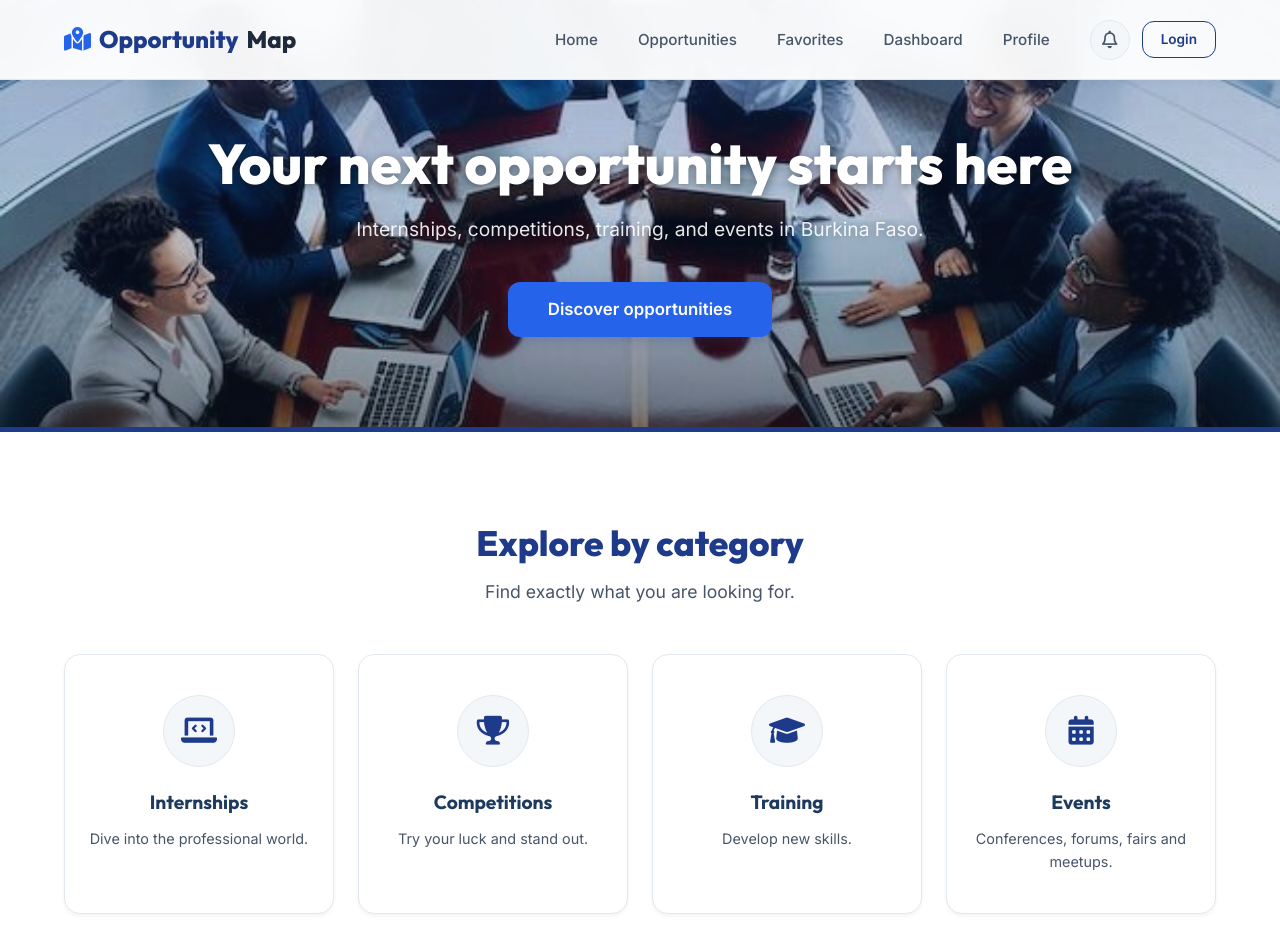
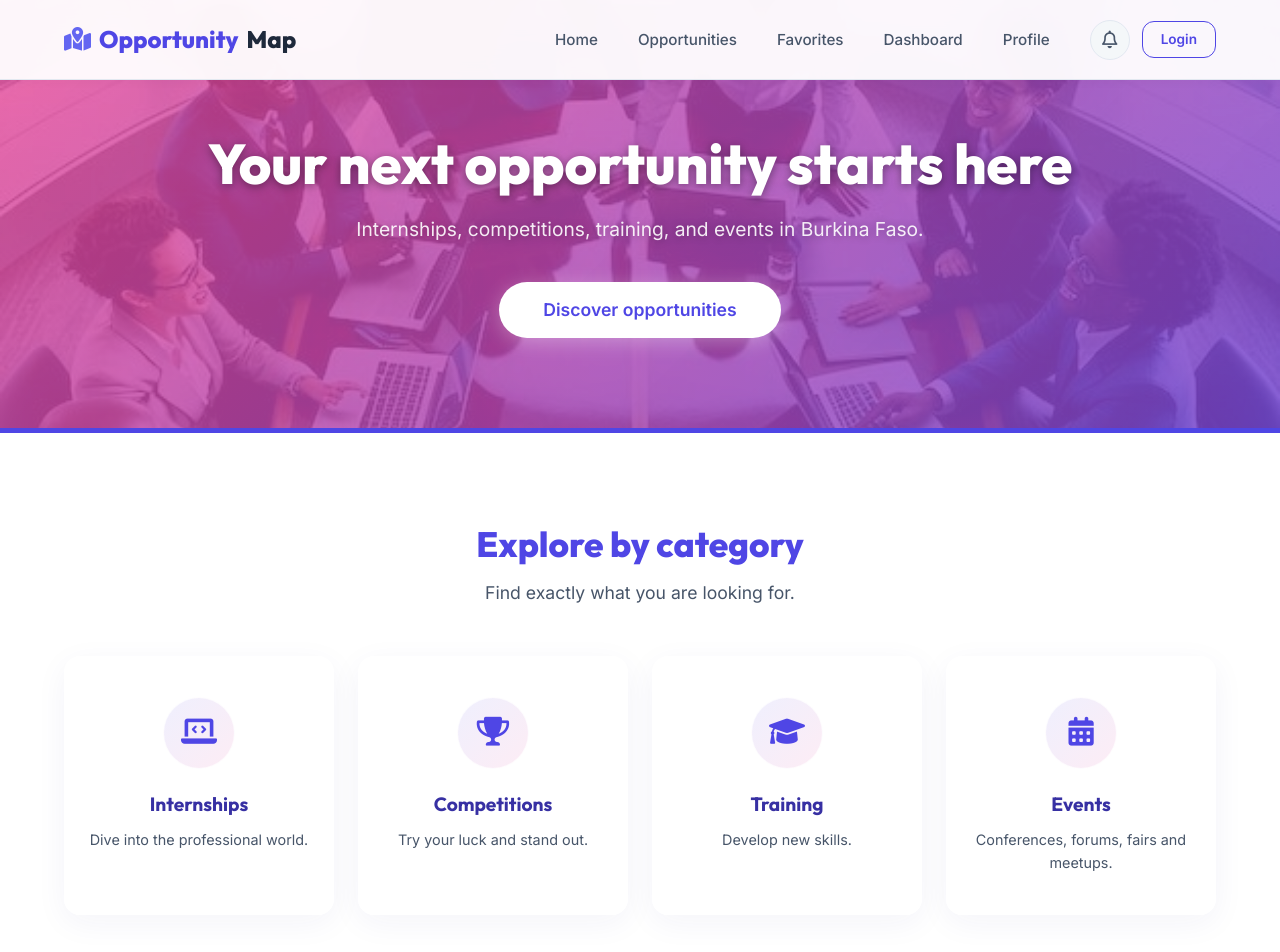
Before and after one commit to farida-garane/OpportunityMap, a plain HTML site: page frontend/pages/index.html in a window 1280 px wide. Shown: the top 952 px of the page. Drawn offline with Linux system fonts and the light colour scheme.

Commit message:
style: update homepage design

```diff
--- a/frontend/css/style.css
+++ b/frontend/css/style.css
@@ -6,16 +6,16 @@
 
 /* ── DESIGN TOKENS ── */
 :root {
-  /* Primary: Dark Navy Blue (from image reference) */
-  --color-primary: #1e3a8a;
-  --color-primary-light: #2563eb;
-  --color-primary-dark: #1e3a5f;
+  /* Primary: Vibrant Indigo (More lively) */
+  --color-primary: #4f46e5;
+  --color-primary-light: #6366f1;
+  --color-primary-dark: #3730a3;
 
-  --color-secondary: #f59e0b;
-  --color-secondary-light: #fbbf24;
-  --color-accent: #3b82f6;
+  --color-secondary: #f97316;
+  --color-secondary-light: #fb923c;
+  --color-accent: #ec4899;
 
-  --gradient-primary: linear-gradient(135deg, #1e3a8a 0%, #2563eb 100%);
+  --gradient-primary: linear-gradient(135deg, #4f46e5 0%, #ec4899 100%);
   --gradient-cta: linear-gradient(135deg, #f8fafc 0%, #e2e8f0 100%);
 
   /* Backgrounds */
@@ -137,6 +137,12 @@ h1, h2, h3, h4, h5, h6 {
   to { opacity: 1; transform: translateY(0); }
 }
 
+@keyframes gradientAnimation {
+  0% { background-position: 0% 50%; }
+  50% { background-position: 100% 50%; }
+  100% { background-position: 0% 50%; }
+}
+
 /* ════════════════════════════════════════════════════
    NAVBAR
    ════════════════════════════════════════════════════ */
@@ -247,15 +253,15 @@ h1, h2, h3, h4, h5, h6 {
 }
 
 .btn-primary {
-  background: var(--color-primary);
+  background: var(--gradient-primary);
   color: var(--color-text-inverse) !important;
-  box-shadow: 0 4px 12px rgba(30, 58, 138, 0.25);
+  box-shadow: 0 4px 15px rgba(79, 70, 229, 0.4);
 }
 
 .btn-primary:hover {
-  background: var(--color-primary-light);
-  transform: translateY(-2px);
-  box-shadow: 0 6px 16px rgba(30, 58, 138, 0.35);
+  background: linear-gradient(135deg, #6366f1 0%, #f472b6 100%);
+  transform: translateY(-2px) scale(1.02);
+  box-shadow: 0 8px 25px rgba(236, 72, 153, 0.5);
 }
 
 .btn-secondary {
@@ -315,12 +321,9 @@ h1, h2, h3, h4, h5, h6 {
   content: '';
   position: absolute;
   inset: 0;
-  background: linear-gradient(
-    180deg,
-    rgba(30, 58, 138, 0.4) 0%,
-    rgba(30, 58, 138, 0.2) 50%,
-    rgba(15, 23, 42, 0.5) 100%
-  );
+  background: linear-gradient(-45deg, rgba(79,70,229,0.85), rgba(236,72,153,0.8), rgba(249,115,22,0.85), rgba(55,48,163,0.9));
+  background-size: 400% 400%;
+  animation: gradientAnimation 12s ease infinite;
   z-index: 1;
 }
 
@@ -352,10 +355,19 @@ h1, h2, h3, h4, h5, h6 {
 }
 
 .hero-actions .btn-primary {
-  padding: 16px 40px;
-  font-size: 1.05rem;
-  background: var(--color-primary-light);
-  color: #fff !important;
+  padding: 16px 44px;
+  font-size: 1.1rem;
+  background: #ffffff;
+  color: var(--color-primary) !important;
+  box-shadow: 0 4px 20px rgba(255, 255, 255, 0.3);
+  border-radius: 30px;
+}
+
+.hero-actions .btn-primary:hover {
+  background: #f8fafc;
+  color: var(--color-accent) !important;
+  box-shadow: 0 8px 30px rgba(255, 255, 255, 0.5);
+  transform: translateY(-3px) scale(1.05);
 }
 
 /* ════════════════════════════════════════════════════
@@ -398,13 +410,15 @@ h1, h2, h3, h4, h5, h6 {
   align-items: center;
   text-align: center;
   padding: 40px 24px;
-  background: var(--color-surface);
-  border: 1px solid var(--color-border);
+  background: rgba(255, 255, 255, 0.7);
+  backdrop-filter: blur(10px);
+  -webkit-backdrop-filter: blur(10px);
+  border: 1px solid rgba(255, 255, 255, 0.5);
   border-radius: var(--radius-lg);
   text-decoration: none;
   color: var(--color-text);
-  box-shadow: var(--shadow-sm);
-  transition: all var(--transition-base);
+  box-shadow: 0 8px 32px rgba(31, 38, 135, 0.05);
+  transition: all 0.4s cubic-bezier(0.175, 0.885, 0.32, 1.275);
   animation: fadeInUp 0.6s ease-out both;
 }
 
@@ -414,9 +428,10 @@ h1, h2, h3, h4, h5, h6 {
 .category-card:nth-child(4) { animation-delay: 0.4s; }
 
 .category-card:hover {
-  transform: translateY(-8px);
-  border-color: var(--color-primary-light);
-  box-shadow: var(--shadow-lg);
+  transform: translateY(-12px) scale(1.02);
+  background: rgba(255, 255, 255, 0.95);
+  border-color: rgba(99, 102, 241, 0.3);
+  box-shadow: 0 15px 40px rgba(99, 102, 241, 0.15);
 }
 
 .category-card .icon-wrapper {
@@ -426,18 +441,19 @@ h1, h2, h3, h4, h5, h6 {
   align-items: center;
   justify-content: center;
   border-radius: var(--radius-full);
-  background: var(--color-bg);
-  border: 1px solid var(--color-border);
+  background: linear-gradient(135deg, rgba(99, 102, 241, 0.1), rgba(236, 72, 153, 0.1));
+  border: 1px solid rgba(255, 255, 255, 0.8);
   margin-bottom: 24px;
   font-size: 1.8rem;
   color: var(--color-primary);
-  transition: all var(--transition-base);
+  transition: all 0.4s ease;
 }
 
 .category-card:hover .icon-wrapper {
-  background: var(--color-primary);
+  background: var(--gradient-primary);
   color: #fff;
-  transform: scale(1.1);
+  transform: scale(1.15) rotate(5deg);
+  box-shadow: 0 10px 20px rgba(236, 72, 153, 0.3);
 }
 
 .category-card h3 { font-size: 1.2rem; font-weight: 700; margin-bottom: 12px; color: var(--color-primary-dark); }
```
